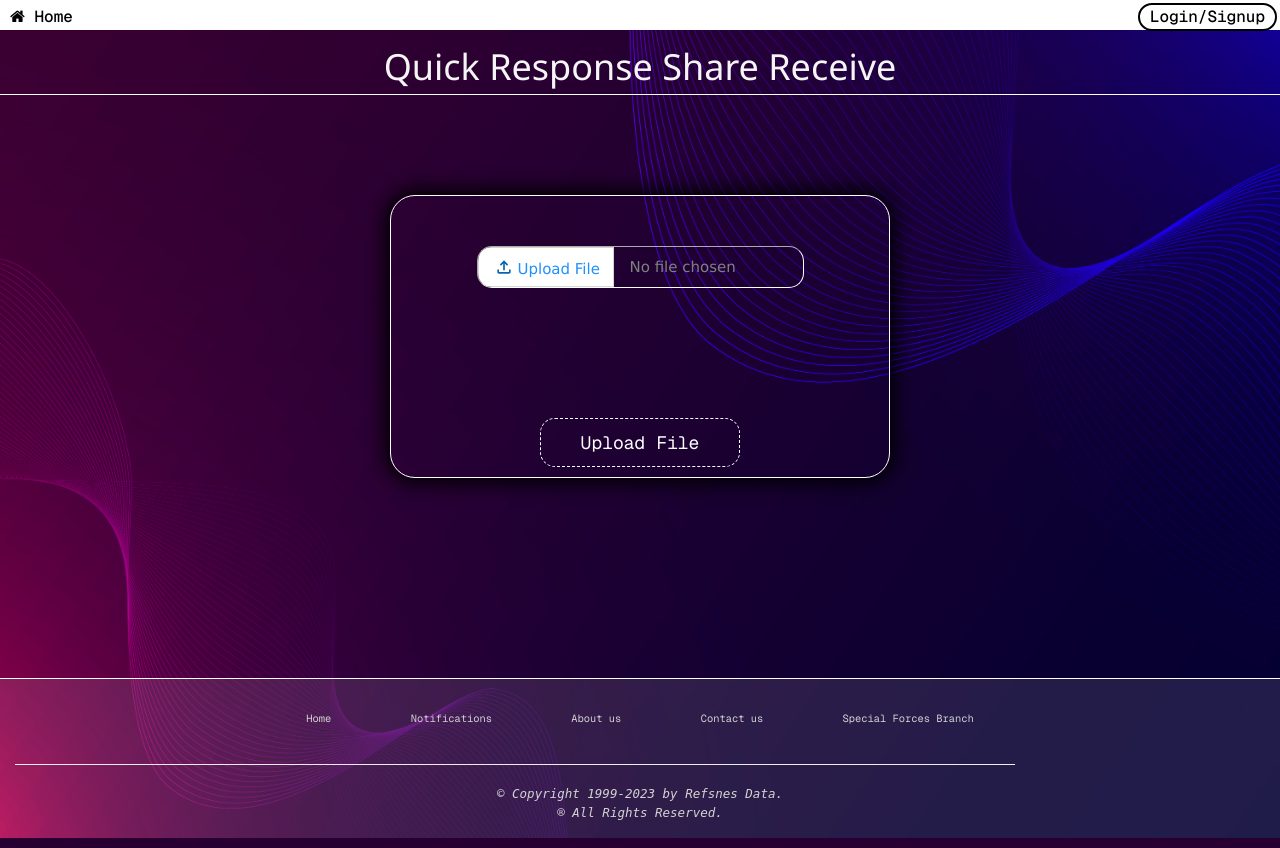
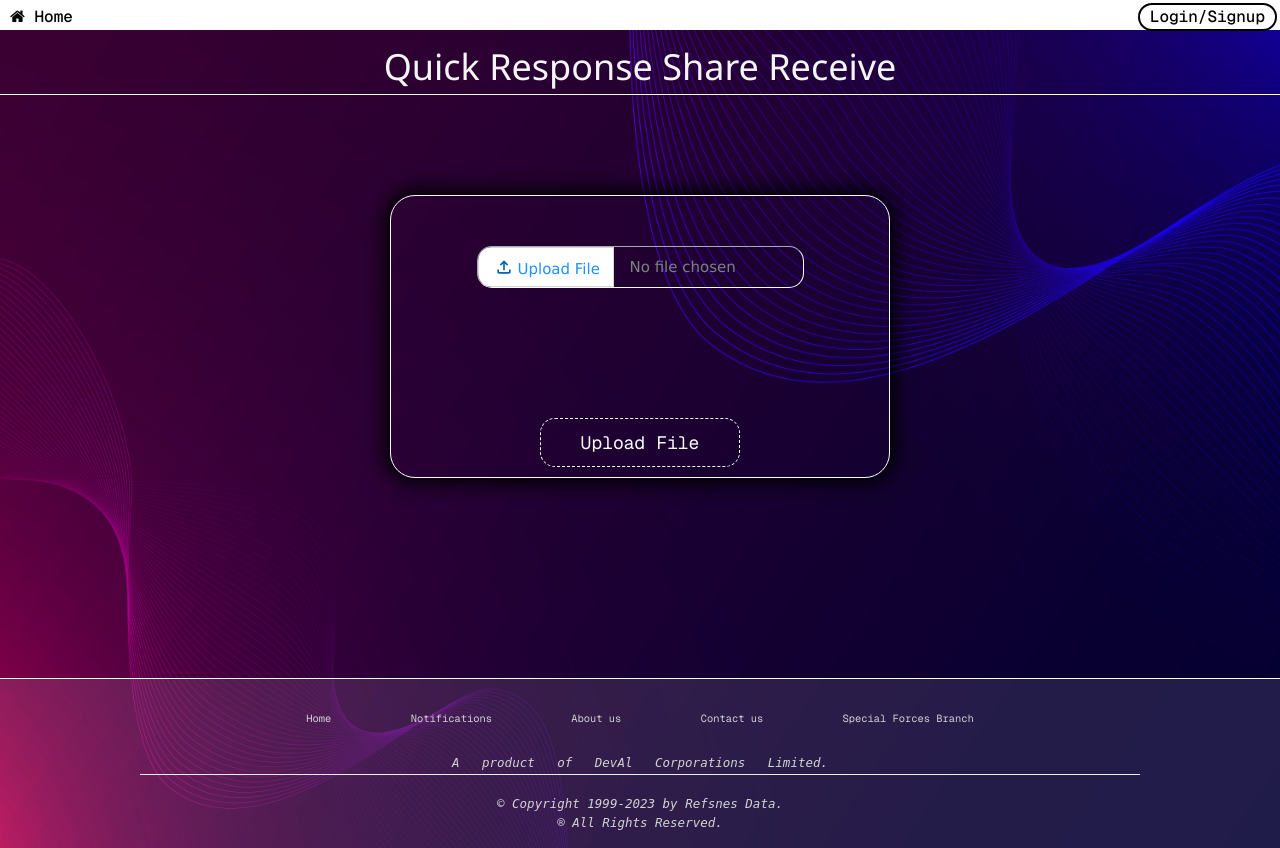
Before and after one commit to Shaalekh/public_html, a PHP site: page / in a window 1280 px wide. Run offline with PHP 8.4, Linux system fonts and the light colour scheme.

Commit message:
deval corporations limited

```diff
--- a/index.html
+++ b/index.html
@@ -112,7 +112,8 @@
                     <a class="fanchor" href="#">Special Forces Branch </a>
                 </li>
             </ul>
-            <hr width="80%" />
+            <cite style="word-spacing: 15px; margin-bottom: 0px !important; padding: 0px !important;" >A product of DevAl Corporations Limited.</cite>
+            <hr width="80%" style="margin-left: auto; margin-right: auto; margin-top: 1px;" />
             <cite>
                 &copy; Copyright 1999-2023 by Refsnes Data. <br />
                 &reg; All Rights Reserved.</cite
--- a/style.css
+++ b/style.css
@@ -51,6 +51,7 @@ html {
 body {
     margin: auto;
 }
+
 h1 {
     font-family: "geist mono";
     font-size: 4em;
```
